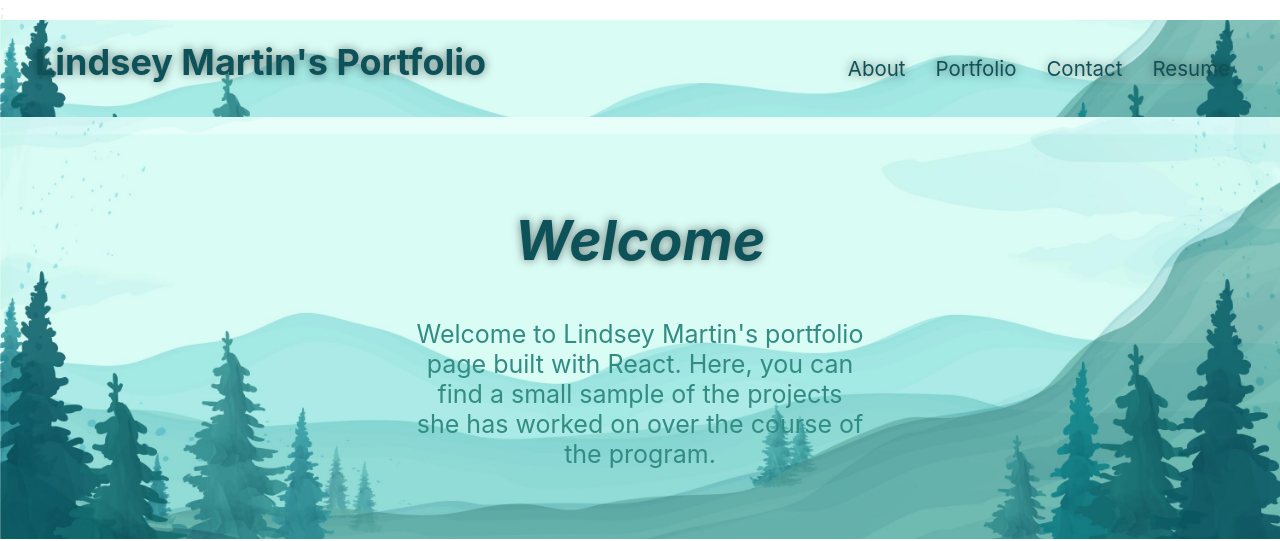
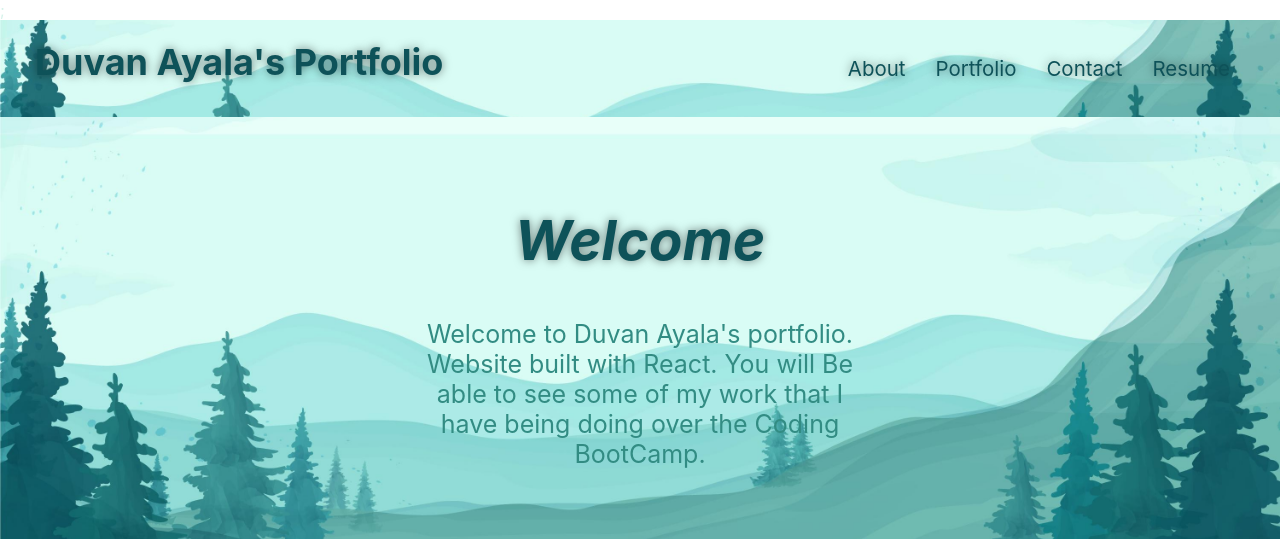
Before and after one commit to AyalaStonic/React-Portfolio, a React (Create React App) app: page / in a window 1280 px wide. Shown: the top 541 px of the page. Built offline with nearby package versions, Linux system fonts and the light colour scheme.

Commit message:
testing one more time

```diff
--- a/package.json
+++ b/package.json
@@ -2,7 +2,7 @@
   "name": "react_portfolio",
   "version": "0.1.0",
   "private": true,
-  "homepage": "https://ayalastonic.github.io/test/",
+  "homepage": "https://ayalastonic.github.io/React-Portfolio/",
   "dependencies": {
     "@testing-library/jest-dom": "^5.16.4",
     "@testing-library/react": "^13.3.0",
--- a/src/components/Header/index.js
+++ b/src/components/Header/index.js
@@ -9,7 +9,7 @@ function Header(props) {
       <section>
         <header className="flex-row px-1">
           <div>
-            <h1>Lindsey Martin's Portfolio</h1>
+            <h1>Duvan Ayala's Portfolio</h1>
           </div>
           <div>
             <Nav
@@ -30,9 +30,10 @@ function Header(props) {
 
           <h2>Welcome</h2>
           <p>
-            Welcome to Lindsey Martin's portfolio page built with React. Here,
-            you can find a small sample of the projects she has worked on over
-            the course of the program.
+            Welcome to Duvan Ayala's portfolio. Website built with React.
+            You will Be able to see some of my work that I have being doing
+            over the Coding BootCamp.
+
           </p>
         </div>
       </section>
```
Also changed, not shown: 11 other files (tests, documents, lock files or other folders).
